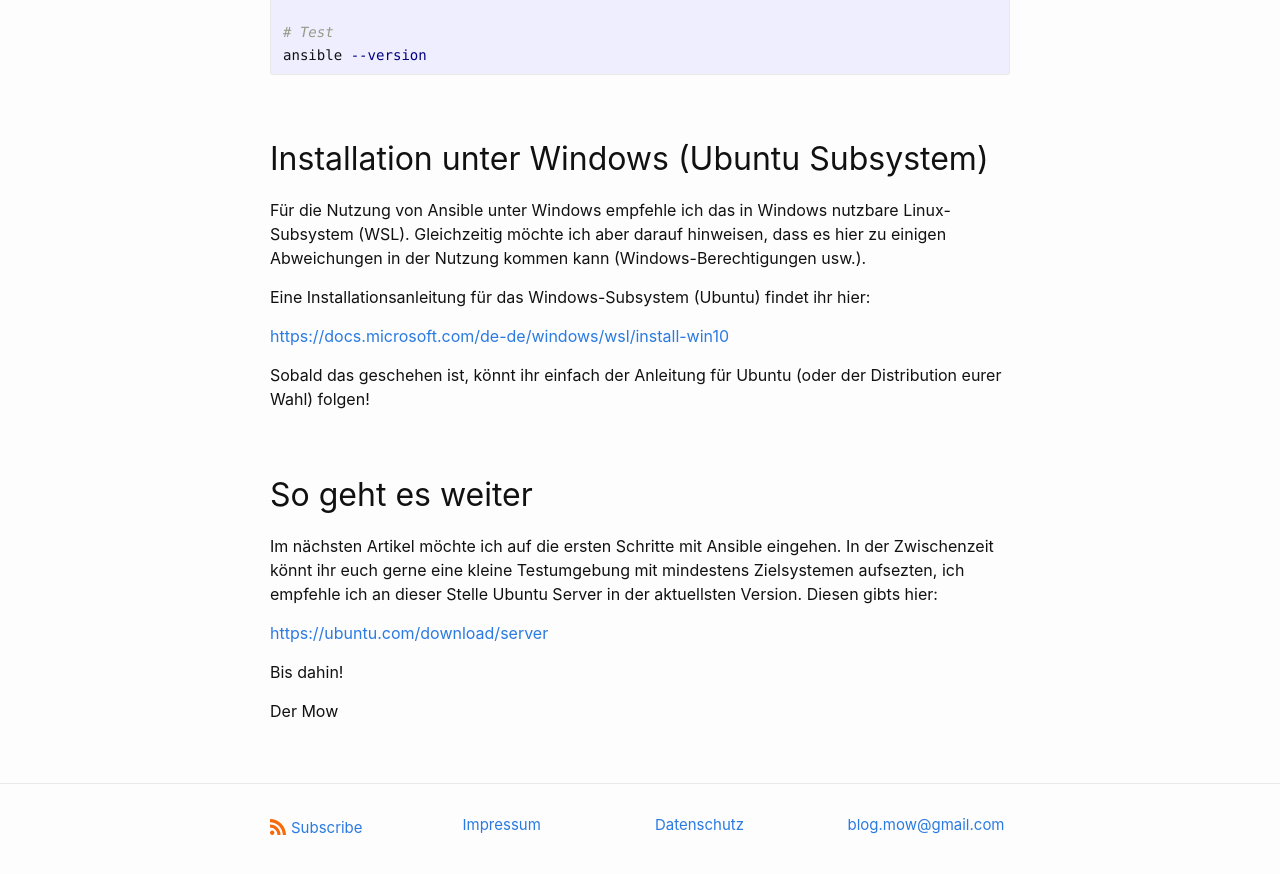
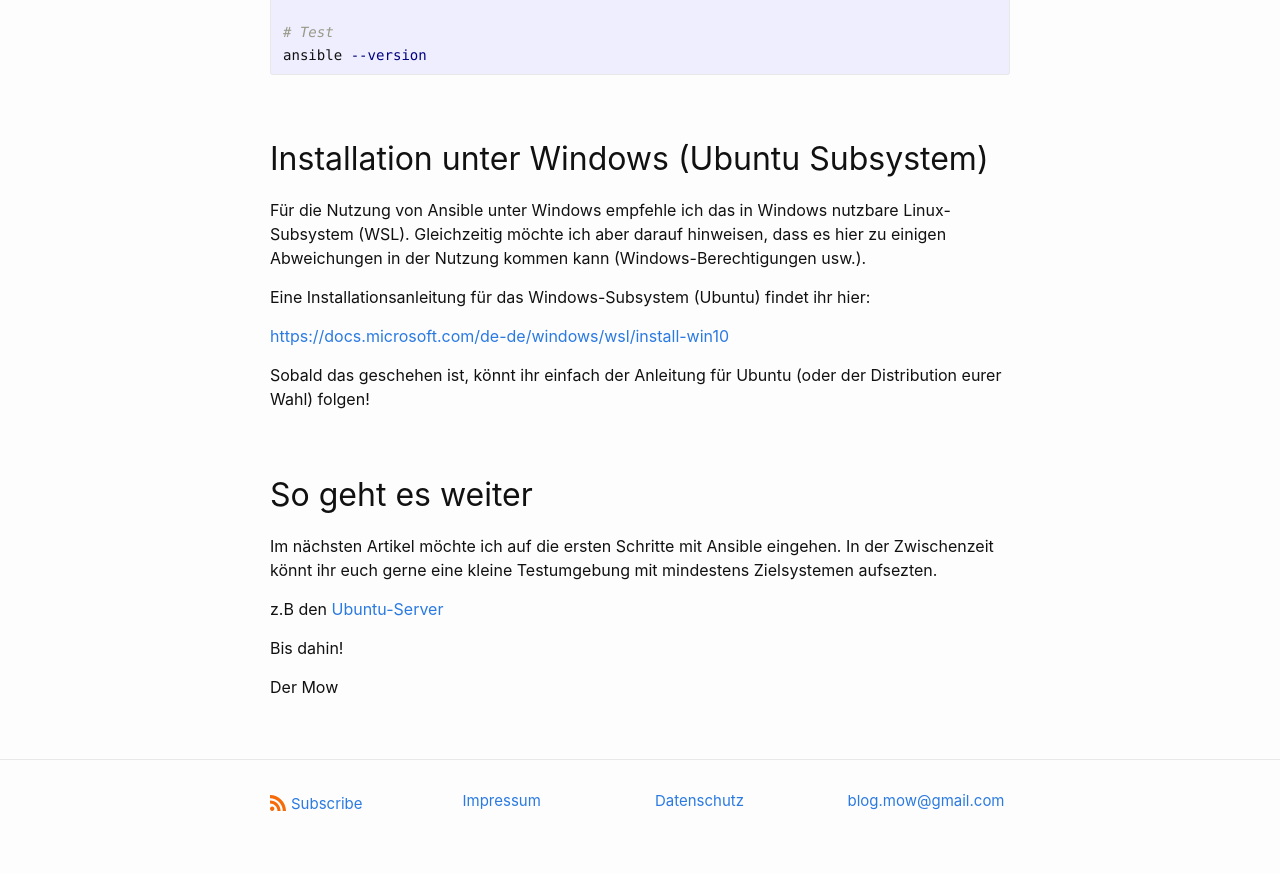
Before and after one commit to dermow/der-mow.de, a Jekyll site: the page built from _posts/2021-02-13-ansible-guide-2.markdown, in a window 1280 px wide and 900 px high, scrolled down 1351 px. Shown: the top 874 px of the window. Built offline with Jekyll 4.4.1, drawn with Linux system fonts in a browser that asks for light colours; comment, search, counter and statistics services are not loaded.

Commit message:
publish ansible-guide-3

```diff
--- a/_posts/2021-02-13-ansible-guide-2.markdown
+++ b/_posts/2021-02-13-ansible-guide-2.markdown
@@ -65,9 +65,9 @@ Sobald das geschehen ist, könnt ihr einfach der Anleitung für Ubuntu (oder der
 
 ## So geht es weiter
 
-Im nächsten Artikel möchte ich auf die ersten Schritte mit Ansible eingehen. In der Zwischenzeit könnt ihr euch gerne eine kleine Testumgebung mit mindestens Zielsystemen aufsezten, ich empfehle ich an dieser Stelle Ubuntu Server in der aktuellsten Version. Diesen gibts hier:
+Im nächsten Artikel möchte ich auf die ersten Schritte mit Ansible eingehen. In der Zwischenzeit könnt ihr euch gerne eine kleine Testumgebung mit mindestens Zielsystemen aufsezten.
 
-[https://ubuntu.com/download/server](https://ubuntu.com/download/server)
+z.B den [Ubuntu-Server](https://ubuntu.com/download/server)
 
 
 Bis dahin!
```
